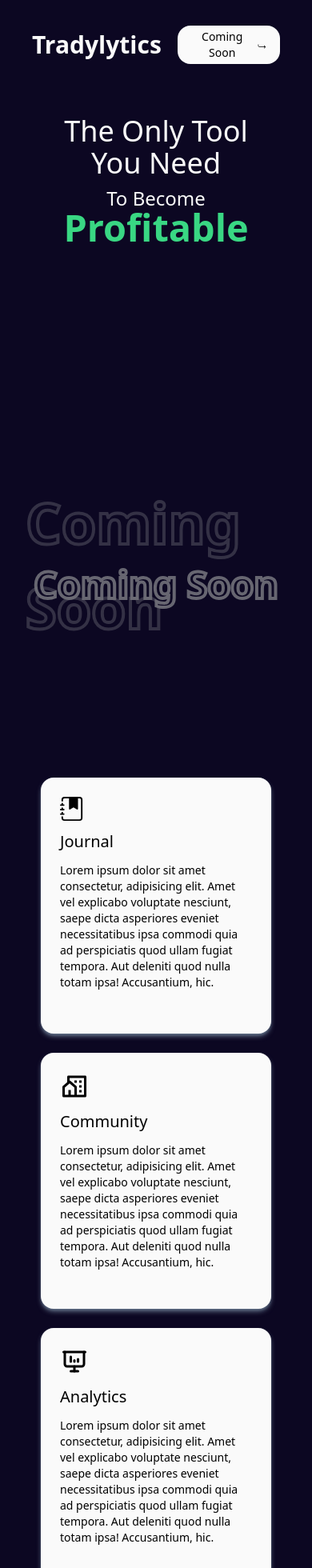
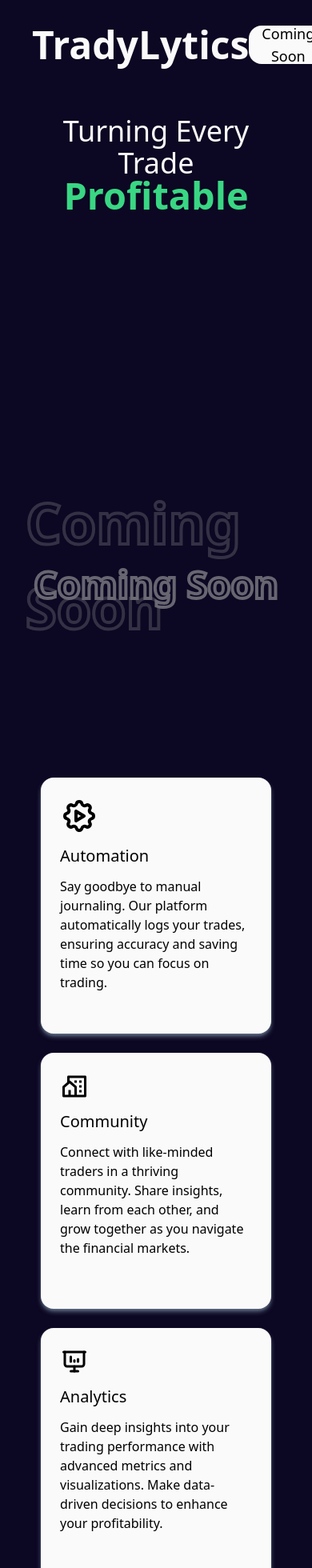
Before and after one commit to 02anubhav/tradylytics, a React (Vite) app: page / in a window 390 px wide. Shown: the top 1960 px of the page at 80% size. Built offline with nearby package versions, Linux system fonts and the light colour scheme.

Commit message:
new updates

```diff
--- a/src/App.jsx
+++ b/src/App.jsx
@@ -4,6 +4,7 @@
 import { BsJournalBookmarkFill } from "react-icons/bs";
 import { RiCommunityLine } from "react-icons/ri";
 import { TbPresentationAnalytics } from "react-icons/tb";
+import { TbSettingsAutomation } from "react-icons/tb";
 import Footer from "./Footer";
 
 function App() {
@@ -11,20 +12,15 @@
     <>
       <div className="bg-[#0C0722]  h-screen w-full pt-6 px-8  md:px-16 lg:px-32">
         <div className="h-16 flex justify-between items-center p-2">
-          <h1 className="text-zinc-50 text-3xl font-semibold">Tradylytics</h1>
-          <button className="bg-zinc-50 text-sm font-medium flex justify-center gap-1 items-center h-12 px-4 w-32 md:w-40 rounded-2xl">
+          <h1 className="text-zinc-50 text-5xl font-semibold">TradyLytics</h1>
+          <button className="bg-zinc-50 text-lg font-medium flex justify-center gap-1 items-center h-12 px-4 w-32 md:w-40 rounded-2xl">
             Coming Soon
-            <IoIosReturnRight className="mt-1" />
           </button>
         </div>
 
-        <div className="h-3/5 my-6   py-8 px-4 sm:pt-32 md:py-16 md:px-16 lg:px-40 leading-loose">
+        <div className="h-3/5 my-6  lg:-py-8   py-8 px-4 sm:pt-32 md:py-16 md:px-16 lg:px-40 leading-loose">
           <h1 className="text-4xl sm:text-5xl md:text-6xl font-normal text-zinc-50 text-center">
-            The Only Tool You Need <br />
-            <span className="text-2xl sm:text-3xl md:text-4xl">
-              To Become
-            </span>{" "}
-            <br />
+            Turning Every Trade <br />
             <div className="relative">
               <span className="text-[#39D783] z-20 absolute left-1/2 -translate-x-1/2 text-[12vw] sm:text-[17vw] md:text-[16vw] lg:text-[12vw] font-bold">
                 Profitable
@@ -32,7 +28,7 @@
             </div>
           </h1>
         </div>
-        <div className="relative  h-1/4 flex items-center justify-center">
+        <div className="relative  h-1/4 flex items-center justify-center lg:-py-16 xl:-py-24">
           {/* Background "Coming Soon" Text */}
           <h1 className="absolute text-[18vw] -mt-12  sm:text-[15vw] md:text-[12vw] lg:text-[10vw] font-bold opacity-40 text-stroke text-[#0C0722]">
             Coming Soon
@@ -48,35 +44,33 @@
       <div className="h-full w-full bg-[#0C0722] ">
         <div className="flex flex-wrap justify-center gap-6 md:gap-12 items-center p-6  pt-32">
           <div className="bg-zinc-50 h-80 md:h-96 w-72 md:w-96 rounded-2xl shadow-md shadow-slate-500 p-6 ">
-            <BsJournalBookmarkFill className="text-3xl md:text-4xl" />
-            <h5 className="font-medium text-xl md:text-2xl py-3">Journal</h5>
-            <p className="text-sm md:text-base">
-              Lorem ipsum dolor sit amet consectetur, adipisicing elit. Amet vel
-              explicabo voluptate nesciunt, saepe dicta asperiores eveniet
-              necessitatibus ipsa commodi quia ad perspiciatis quod ullam fugiat
-              tempora. Aut deleniti quod nulla totam ipsa! Accusantium, hic.
+            <TbSettingsAutomation className="text-5xl md:text-5xl" />
+
+            <h5 className="font-medium text-xl md:text-2xl py-3">Automation</h5>
+            <p className="text-md md:text-base">
+              Say goodbye to manual journaling. Our platform automatically logs
+              your trades, ensuring accuracy and saving time so you can focus on
+              trading.
             </p>
           </div>
 
           <div className="bg-zinc-50 h-80 md:h-96 w-72 md:w-96 rounded-2xl shadow-md shadow-slate-500 p-6">
             <RiCommunityLine className="text-4xl md:text-5xl" />
             <h5 className="font-medium text-xl md:text-2xl py-3">Community</h5>
-            <p className="text-sm md:text-base">
-              Lorem ipsum dolor sit amet consectetur, adipisicing elit. Amet vel
-              explicabo voluptate nesciunt, saepe dicta asperiores eveniet
-              necessitatibus ipsa commodi quia ad perspiciatis quod ullam fugiat
-              tempora. Aut deleniti quod nulla totam ipsa! Accusantium, hic.
+            <p className="text-md md:text-base">
+              Connect with like-minded traders in a thriving community. Share
+              insights, learn from each other, and grow together as you navigate
+              the financial markets.
             </p>
           </div>
 
           <div className="bg-zinc-50 h-80 md:h-96 w-72 md:w-96 rounded-2xl shadow-md shadow-slate-500 p-6">
             <TbPresentationAnalytics className="text-4xl md:text-5xl" />
             <h5 className="font-medium text-xl md:text-2xl py-3">Analytics</h5>
-            <p className="text-sm md:text-base">
-              Lorem ipsum dolor sit amet consectetur, adipisicing elit. Amet vel
-              explicabo voluptate nesciunt, saepe dicta asperiores eveniet
-              necessitatibus ipsa commodi quia ad perspiciatis quod ullam fugiat
-              tempora. Aut deleniti quod nulla totam ipsa! Accusantium, hic.
+            <p className="text-md md:text-base">
+              Gain deep insights into your trading performance with advanced
+              metrics and visualizations. Make data-driven decisions to enhance
+              your profitability.
             </p>
           </div>
         </div>
--- a/src/Footer.jsx
+++ b/src/Footer.jsx
@@ -15,13 +15,16 @@
             {[
               {
                 name: "Instagram",
-                url: "https://www.instagram.com/tradylytics/profilecard/?igsh=YW13OW5ibXE4Nm1l",
+                url: "https://www.instagram.com/tradylytics/?igsh=YW13OW5ibXE4Nm1l",
               },
               {
                 name: "Twitter",
                 url: "https://x.com/tradylytics?t=R8XIh48q3r-stSYc3uoRSA&s=09",
               },
-              { name: "LinkedIn", url: "#" }, // Replace '#' with the actual LinkedIn URL
+              {
+                name: "LinkedIn",
+                url: "https://www.linkedin.com/company/tradylytics",
+              }, // Replace '#' with the actual LinkedIn URL
             ].map((item, index) => (
               <a
                 key={index}
@@ -46,7 +49,7 @@
               info@tradylytics.in
             </a>
             <a
-              href="tel:+91 9876543210"
+              href="tel:+91 9166452134"
               className="block mt-2 text-zinc-600 text-sm md:text-base hover:text-zinc-300"
             >
               +91 9166452134
```
